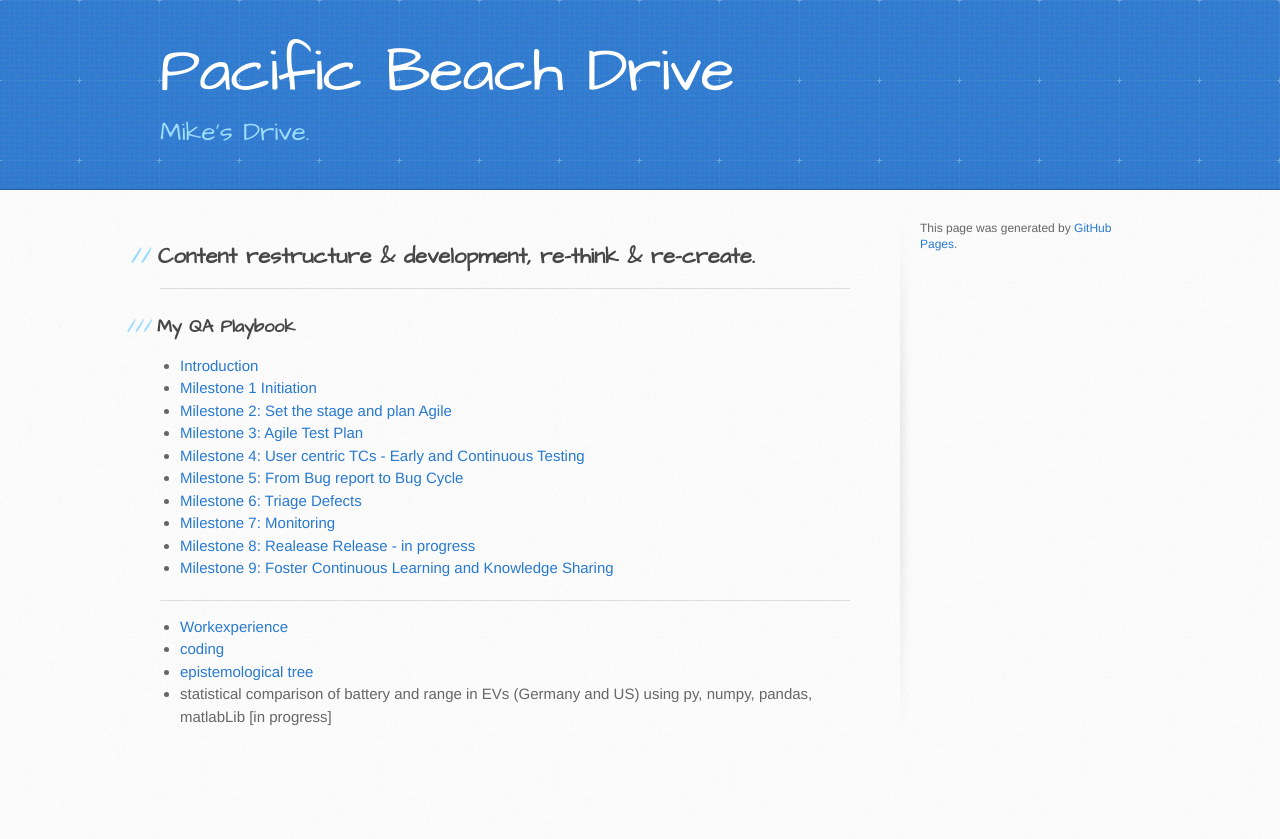
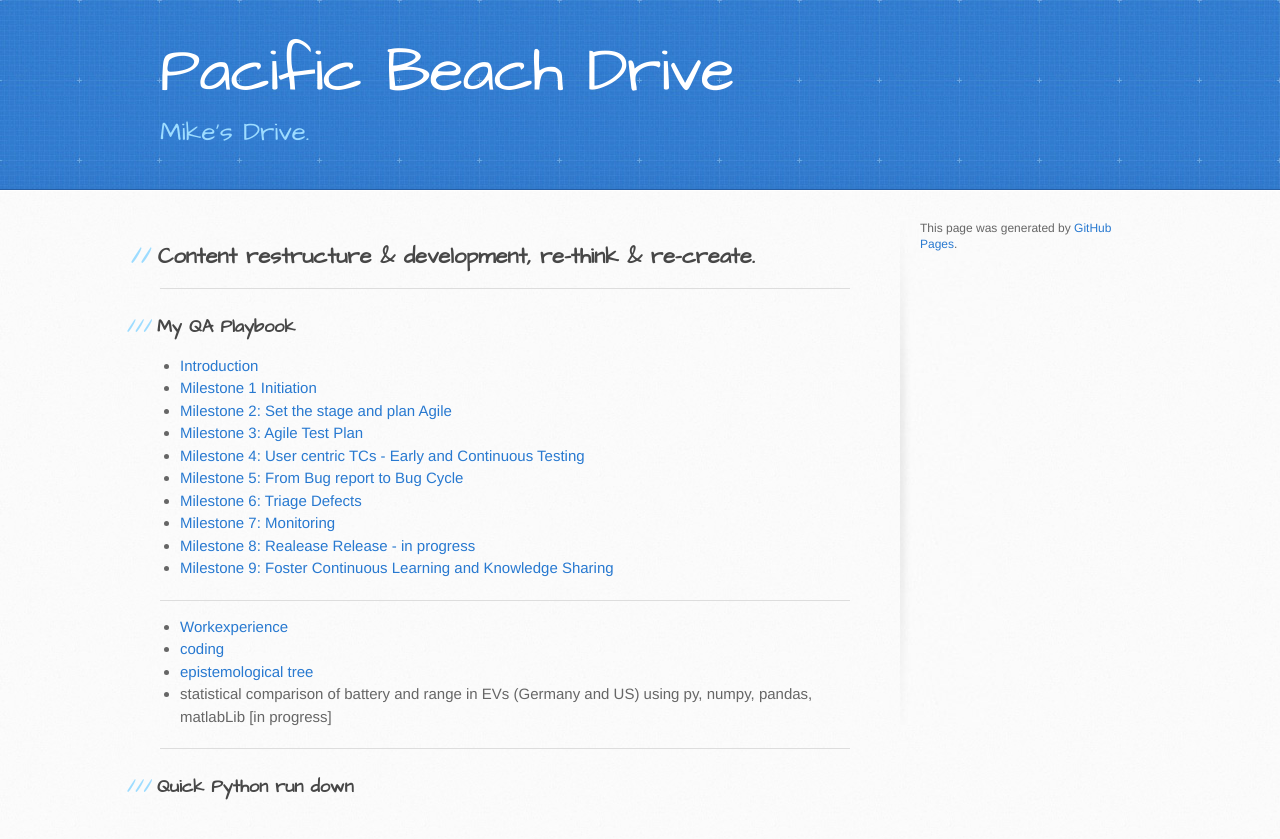
Before and after one commit to trumpfheller/trumpfheller.github.io, a Jekyll site: the page built from index.md, in a window 1280 px wide. Shown: the top 839 px of the page. Built offline with Jekyll 4.4.1, drawn with Linux system fonts in a browser that asks for light colours.

Commit message:
Update index.md

```diff
--- a/index.md
+++ b/index.md
@@ -24,3 +24,8 @@ layout: default
 - [coding]()
 - [epistemological tree](epistemologicalTree.html)
 - statistical comparison of battery and range in EVs (Germany and US) using py, numpy, pandas, matlabLib [in progress]
+
+
+---
+
+### Quick Python run down
```
